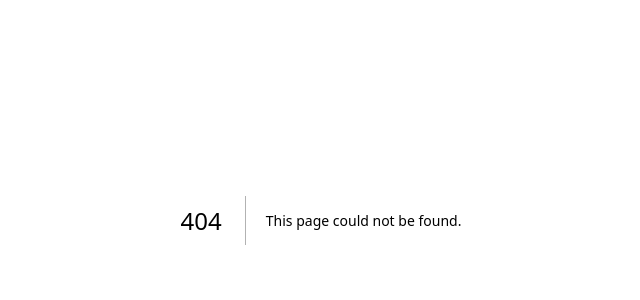
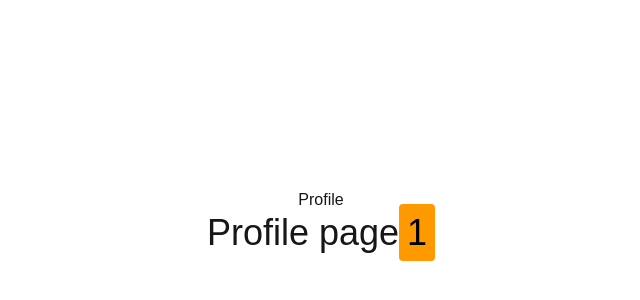
Before and after one commit to dev-sharma16/auth_app_based_on_nextJs, a Next.js app: page /profile/1 in a window 1280 px wide. Before the commit this address had no page. Shown: the part 180-480 px from the top of the page, without its empty margins (319-959 px from the left). Built offline with nearby package versions, Linux system fonts and the light colour scheme.

Commit message:
profile page for a particular user

```diff
--- /dev/null
+++ b/src/app/profile/[id]/page.tsx
@@ -0,0 +1,11 @@
+export default function UserProfile({params}:any){
+    return(
+      <div className="flex flex-col items-center justify-center min-h-screen py-2">
+          <h1>Profile</h1>
+          <hr />
+          <p className="text-4xl">Profile page
+             <span className="p-2 rounded bg-amber-500 text-black">{params.id}</span>
+          </p>
+      </div>
+    )
+}
```
